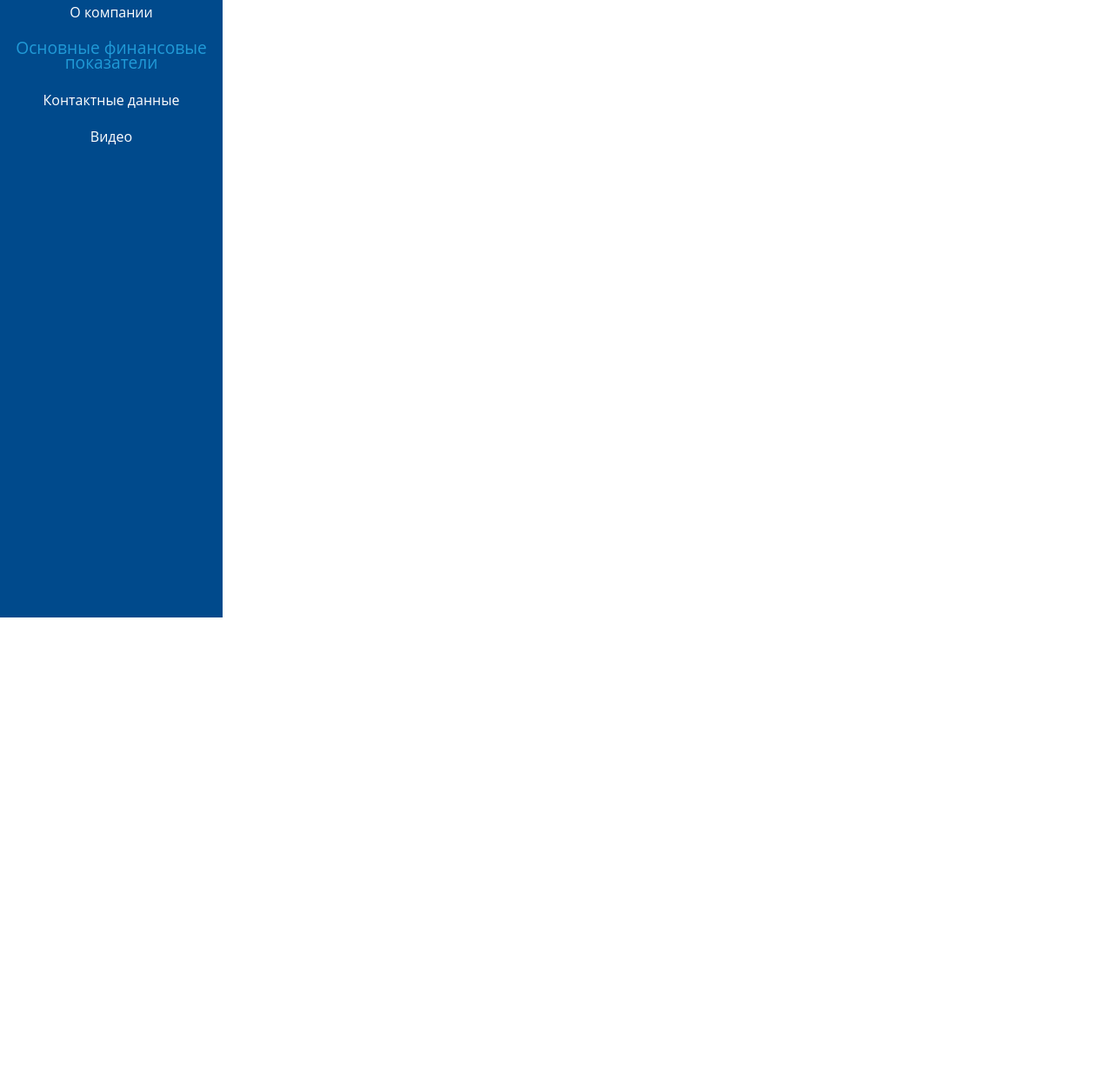
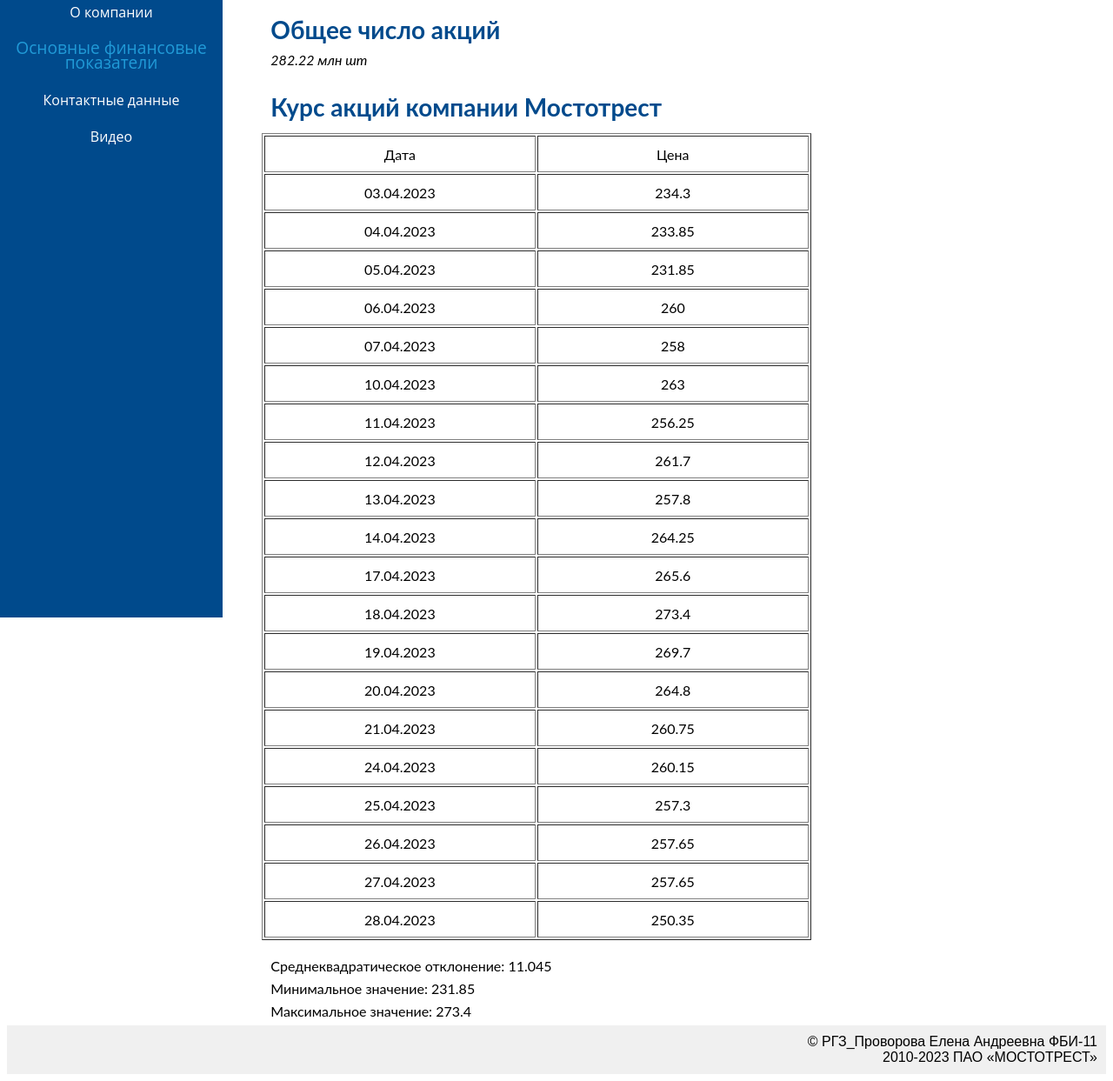
Before and after one commit to provorova/RGZ, a plain HTML site: page str2.html in a window 1280 px wide. Shown: the part 90-1333 px from the top of the page at 87% size. Before the commit the page ends 800 px from the top, so only its background shows below. Drawn offline with Linux system fonts and the light colour scheme.

Commit message:
Страница основные финансовые показатели

```diff
--- a/str2.html
+++ b/str2.html
@@ -4,11 +4,69 @@
     <meta charset="UTF-8">
     <meta http-equiv="X-UA-Compatible" content="IE=edge">
     <meta name="viewport" content="width=device-width, initial-scale=1.0">
-    <title>Document</title>
+    <title>Основные финансовые показатели</title>
     <link rel="stylesheet" href="main.css">
+    <style>
+        footer {
+            font-family: 'Nunito', sans-serif;
+            text-align: right;
+            background: #f0f0f0;
+            padding: 10px;
+        }
+
+    </style>
+    <script>
+        function kurs() {
+            let data = ['Дата','03.04.2023','04.04.2023','05.04.2023','06.04.2023','07.04.2023',
+                        '10.04.2023','11.04.2023','12.04.2023','13.04.2023','14.04.2023','17.04.2023',
+                        '18.04.2023','19.04.2023','20.04.2023','21.04.2023','24.04.2023',
+                        '25.04.2023','26.04.2023','27.04.2023','28.04.2023'];
+            let price = ['Цена',234.30,233.85,231.85,260.00,258.00,263.00,256.25,
+                        261.70,257.80,264.25,265.60,273.40,269.70,264.80,260.75,
+                        260.15,257.30,257.65,257.65,250.35,241.05]
+            let table = document.getElementById('tab');
+            for (let i = 0; i < data.length; i++) {
+                let trd = document.createElement('tr');
+                let tdd = document.createElement('td');
+                tdd.innerHTML = data [i];
+                let tdp = document.createElement('td');
+                tdp.innerHTML = price [i];
+                trd.appendChild(tdd);
+                trd.appendChild(tdp);
+                table.appendChild(trd);
+            }
+
+            let s = 0;
+            for (i = 1; i < data.length; i++) {
+                s = s + price[i];
+            }
+            let sr = s / (data.length-1);
+
+            let ss = 0;
+            for (i = 1; i < data.length; i++) {
+                ss = ss + (price[i]-sr)*(price[i]-sr);
+            }
+            let d = ss / (data.length-1);
+            let koren = Math.sqrt(d);
+            document.getElementById('p1').innerHTML = 'Среднеквадратическое отклонение: ' + koren.toFixed(3);
+
+            let min = 4567890;
+            let max = 0;
+            for (i = 1; i < data.length; i++) {
+                if (max < price[i]) {
+                    max = price[i];
+                }
+                if (min > price[i]) {
+                    min = price[i];
+                }
+            }
+            document.getElementById('p2').innerHTML = 'Минимальное значение: ' + min;
+            document.getElementById('p3').innerHTML = 'Максимальное значение: ' + max;
+        }
+    </script>
 </head>
 
-<body>
+<body onload="kurs()">
     <header>
 
     </header>
@@ -23,11 +81,26 @@
     </aside>
 
     <main>
+        <div style="margin: 10px 0 20px 5%;">
+            <div class="title2" style="color: #004A8C;">Капитализация</div>
+            <div><i>62 002.75 млн RUB</i></div>
+        </div>
 
+        <div style="margin: 10px 0 20px 5%;">
+            <div class="title2" style="color: #004A8C;">Общее число акций</div>
+            <div><i>282.22 млн шт</i></div>
+        </div>
+
+        <div class="title2" style="color: #004A8C;margin: 10px 0 5px 5%;">
+            Курс акций компании Мостотрест</div>
+        <table border="1" id="tab"></table>
+        <div class="r" style="margin-left: 5%;" id="p1"></div>
+        <div class="r" style="margin-left: 5%;" id="p2"></div>
+        <div class="r" style="margin-left: 5%;" id="p3"></div>
     </main>
 
     <footer>
-
+            &copy; РГЗ_Проворова Елена Андреевна ФБИ-11</br>2010-2023 ПАО «МОСТОТРЕСТ»
     </footer>
 </body>
 </html>
```
